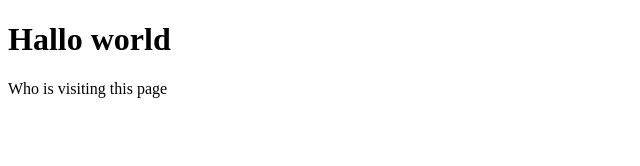
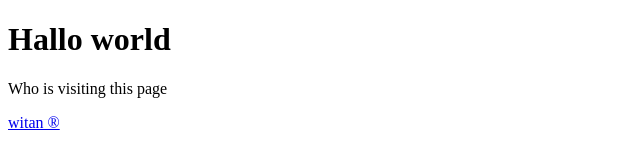
Before and after one commit to michaInholland/Webmarkup2425, a plain HTML site: page index.html in a window 1280 px wide. Shown: the full height of the page, 0-640 px from the left. Drawn offline with Linux system fonts and the light colour scheme.

Commit message:
Update index.html

```diff
--- a/index.html
+++ b/index.html
@@ -6,4 +6,5 @@
 <body>
     <h1>Hallo world</h1>
     <p>Who is visiting this page</p>
+    <a href="http://www.witan.nl">witan &reg;</a>
 </html>
```
